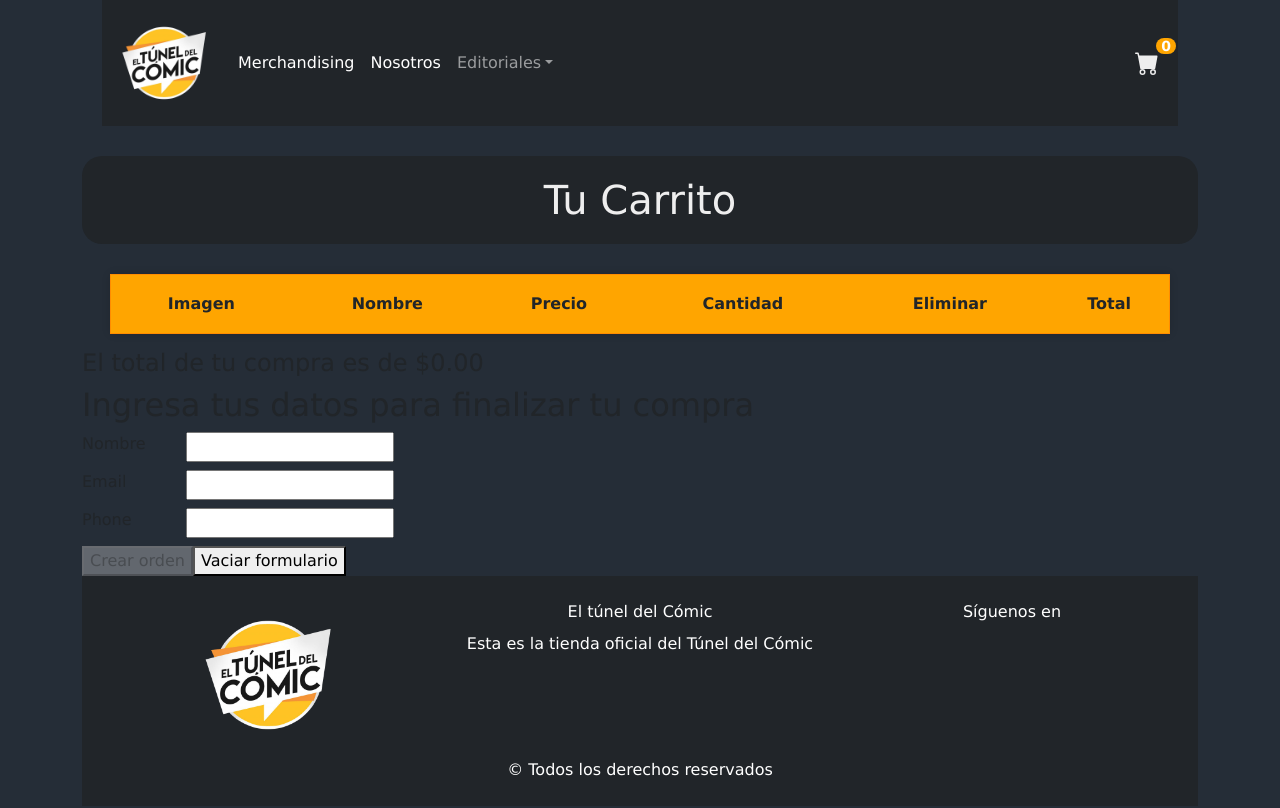
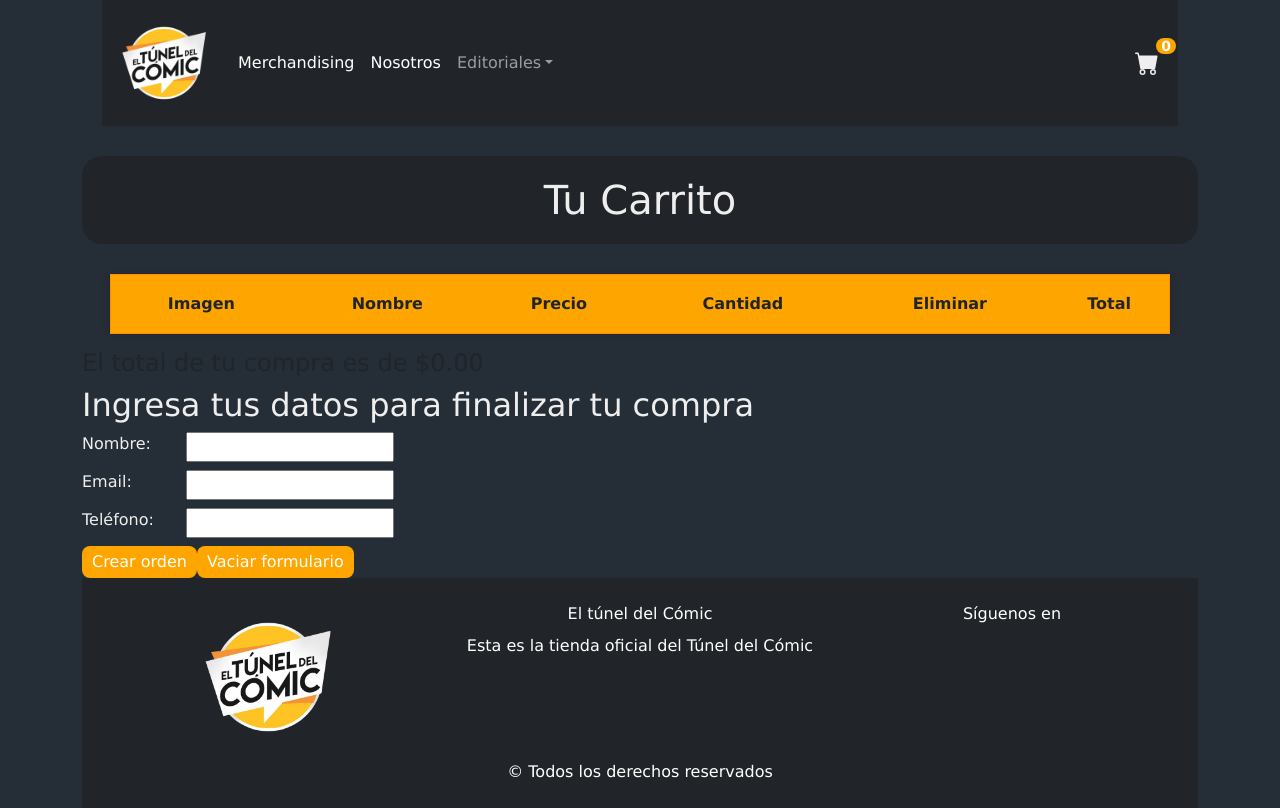
Before and after one commit to FacuPompa/PF-React-Pompa, a React (Create React App) app: page /carrito in a window 1280 px wide. Built offline with nearby package versions, Linux system fonts and the light colour scheme.

Commit message:
carrito y widget

```diff
--- a/src/components/Button/button.scss
+++ b/src/components/Button/button.scss
@@ -1,10 +1,14 @@
-.boton {
-  padding: 5px 15px;
+.btn {
+  transition-duration: 0.4s;
+  background-color: #ffa726;
   color: white;
-  max-width: 150px;
-  background-color: rgb(246, 169, 27);
-  border-radius:  4px;
-  border: none;
-  margin: 5px 15px;
-  cursor: pointer;
+  border: 2px transparent;
+  padding: 10px 20px;
+  border-radius: 10px;
+
+  &:hover{
+    background-color: black;
+    color: #eee;
+    border: 1px solid #EF6C00;
 }
+}
--- a/src/components/CarritoContainer/CheckoutForm.js
+++ b/src/components/CarritoContainer/CheckoutForm.js
@@ -1,4 +1,5 @@
 import React, { useState } from "react";
+import Button from "../Button";
 
 export default function CheckoutForm(props) {
   const [userData, setUserData] = useState({
@@ -32,9 +33,9 @@ export default function CheckoutForm(props) {
 
   return (
     <div>
-      <h2>Ingresa tus datos para finalizar tu compra</h2>
-      <div style={{ display: "flex", marginBottom: 8 }}>
-        <label style={{ width: "100px", marginRight: 4 }}>Nombre</label>
+      <h2 style={{color: "#eee"}} >Ingresa tus datos para finalizar tu compra</h2>
+      <div className="div-checkout" >
+        <label className="label-checkout">Nombre:</label>
         <input
           value={userData.name}
           name="name"
@@ -44,8 +45,8 @@ export default function CheckoutForm(props) {
         />
       </div>
 
-      <div style={{ display: "flex", marginBottom: 8 }}>
-        <label style={{ width: "100px", marginRight: 4 }}>Email</label>
+      <div className="div-checkout">
+        <label className="label-checkout">Email:</label>
         <input
           value={userData.email}
           name="email"
@@ -55,8 +56,8 @@ export default function CheckoutForm(props) {
         />
       </div>
 
-      <div style={{ display: "flex", marginBottom: 8 }}>
-        <label style={{ width: "100px", marginRight: 4 }}>Phone</label>
+      <div className="div-checkout">
+        <label className="label-checkout">Teléfono:</label>
         <input
           value={userData.phone}
           name="phone"
@@ -65,7 +66,7 @@ export default function CheckoutForm(props) {
           onChange={handleChange}
         />
       </div>
-      <button
+      <Button
         disabled={
           !(
             userData.name !== "" &&
@@ -76,8 +77,8 @@ export default function CheckoutForm(props) {
         onClick={submitData}
       >
         Crear orden
-      </button>
-      <button onClick={clearForm}>Vaciar formulario</button>
+      </Button>
+      <Button className="boton-form" onClick={clearForm}>Vaciar formulario</Button>
     </div>
   );
 }
--- a/src/components/CarritoContainer/styles.scss
+++ b/src/components/CarritoContainer/styles.scss
@@ -36,3 +36,19 @@
   padding-bottom: 20px;
   border-radius: 20px;
 }
+
+.img-final {
+  margin-top: 20px;
+  margin-bottom: 20px;
+}
+
+.div-checkout {
+  display:flex;
+  margin-bottom: 8px;
+  color: #eee;
+}
+
+.label-checkout {
+  width: 100px;
+  margin-right: 4px
+}
--- a/src/components/CarritoWidget/index.js
+++ b/src/components/CarritoWidget/index.js
@@ -2,11 +2,12 @@ import { BsFillCartFill } from "react-icons/bs";
 import "./styles.scss";
 import { useContext } from "react";
 import carritoContext from "../../context/carritoContext";
+import getCountInCarrito from "../../context/carritoContext"
 
 function CarritoWidget() {
-  const { carrito, test } = useContext(carritoContext);
+  const { carrito, getCountInCarrito } = useContext(carritoContext);
 
-  const carritoCount = carrito.length;
+  const carritoCount = getCountInCarrito();
   return (
     <span className="cart-widget nav">
       <BsFillCartFill className="icon" />
--- a/src/context/carritoContext.js
+++ b/src/context/carritoContext.js
@@ -25,13 +25,16 @@ export function CarritoContextProvider({ children }) {
   }
 
   function removeItemFromCarrito(id) {
-    setCarrito(carrito.filter((products) => products.id !== id));
+    const index = carrito.findIndex((product) => product.id === id);
+    if (index !== -1) {
+      const newCarrito = [...carrito];
+      newCarrito.splice(index, 1);
+      setCarrito(newCarrito);
+    }
   }
 
   function getCountInCarrito() {
-    let total = 0;
-    carrito.forEach((product) => total + product.count);
-    return total;
+    return carrito.reduce((accum, item) => accum = accum + item.count, 0);
   }
 
   function getPriceInCarrito() {
```
